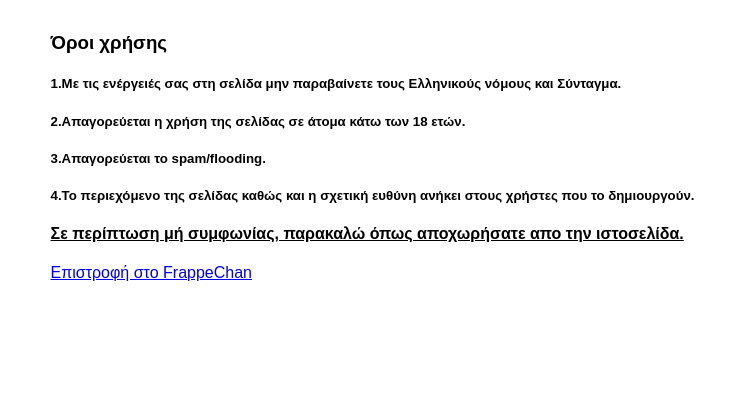
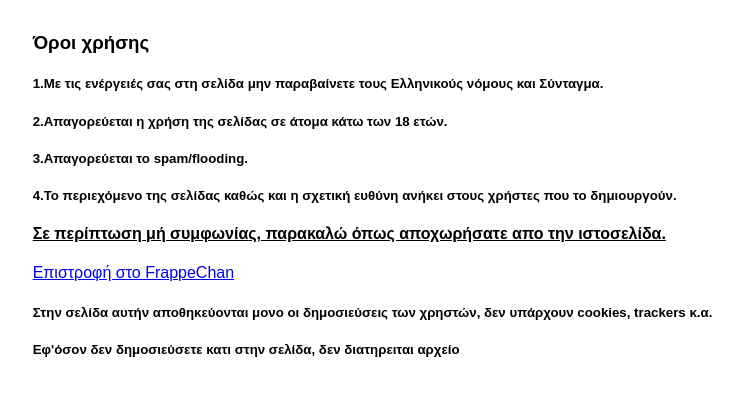
Before and after one commit to xyresh/frappechan, a plain HTML site: page static/terms.html in a window 1280 px wide. Shown: the part 90-486 px from the top of the page, without its empty margins (275-1018 px from the left). Drawn offline with Linux system fonts and the light colour scheme.

Commit message:
Update terms.html

```diff
--- a/static/terms.html
+++ b/static/terms.html
@@ -23,6 +23,8 @@
 
         <h4 style="text-decoration: underline;">Σε περίπτωση μή συμφωνίας, παρακαλώ όπως αποχωρήσατε απο την ιστοσελίδα.</h4>
         <a href="index.html">Επιστροφή στο FrappeChan</a>
+        <h5>Στην σελίδα αυτήν αποθηκεύονται μονο οι δημοσιεύσεις των χρηστών, δεν υπάρχουν cookies, trackers κ.α.</h5>
+        <h5>Εφ'όσον δεν δημοσιεύσετε κατι στην σελίδα, δεν διατηρειται αρχείο</h5>
     </div>
 
 </body>
```
